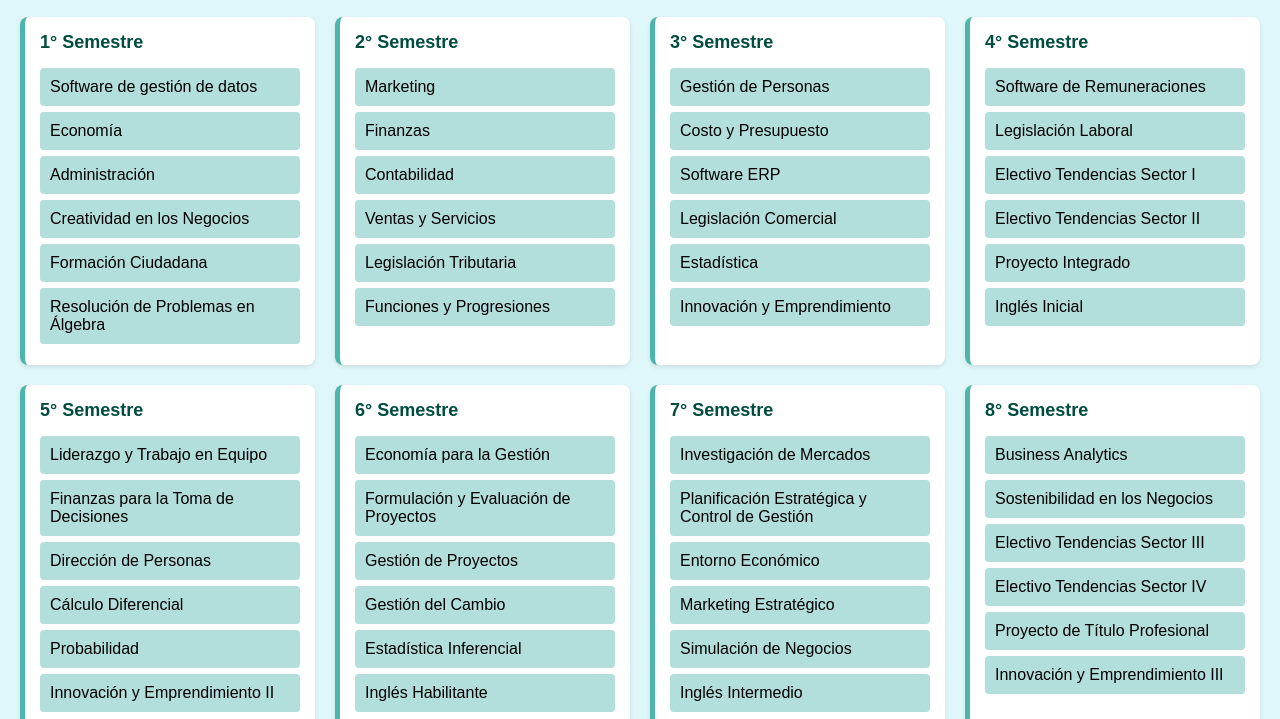
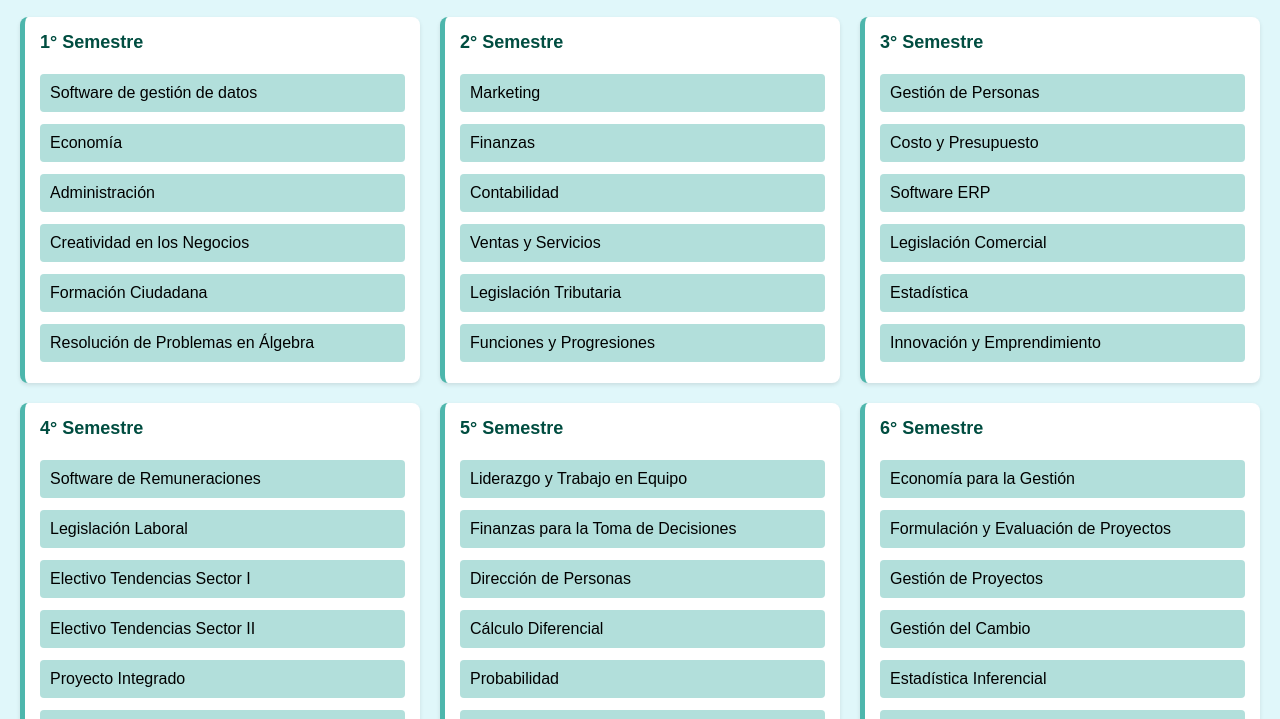
Before and after one commit to LizAntonia/Malla.Curricular, a plain HTML site: page index.html in a window 1280 px wide. Shown: the part 81-800 px from the top of the page. Drawn offline with Linux system fonts and the light colour scheme.

Commit message:
Update style.css

```diff
--- a/style.css
+++ b/style.css
@@ -13,7 +13,7 @@ h1 {
 
 #contenedor-malla {
   display: grid;
-  grid-template-columns: repeat(auto-fit, minmax(260px, 1fr));
+  grid-template-columns: repeat(auto-fit, minmax(300px, 1fr));
   gap: 20px;
 }
 
@@ -23,6 +23,8 @@ h1 {
   padding: 15px;
   border-radius: 8px;
   box-shadow: 0 2px 4px rgba(0,0,0,0.1);
+  display: flex;
+  flex-direction: column;
 }
 
 .semestre h2 {
@@ -60,3 +62,7 @@ h1 {
   font-size: 14px;
   color: #004d40;
 }
+
+.ramo.hidden {
+  display: none;
+}
```
